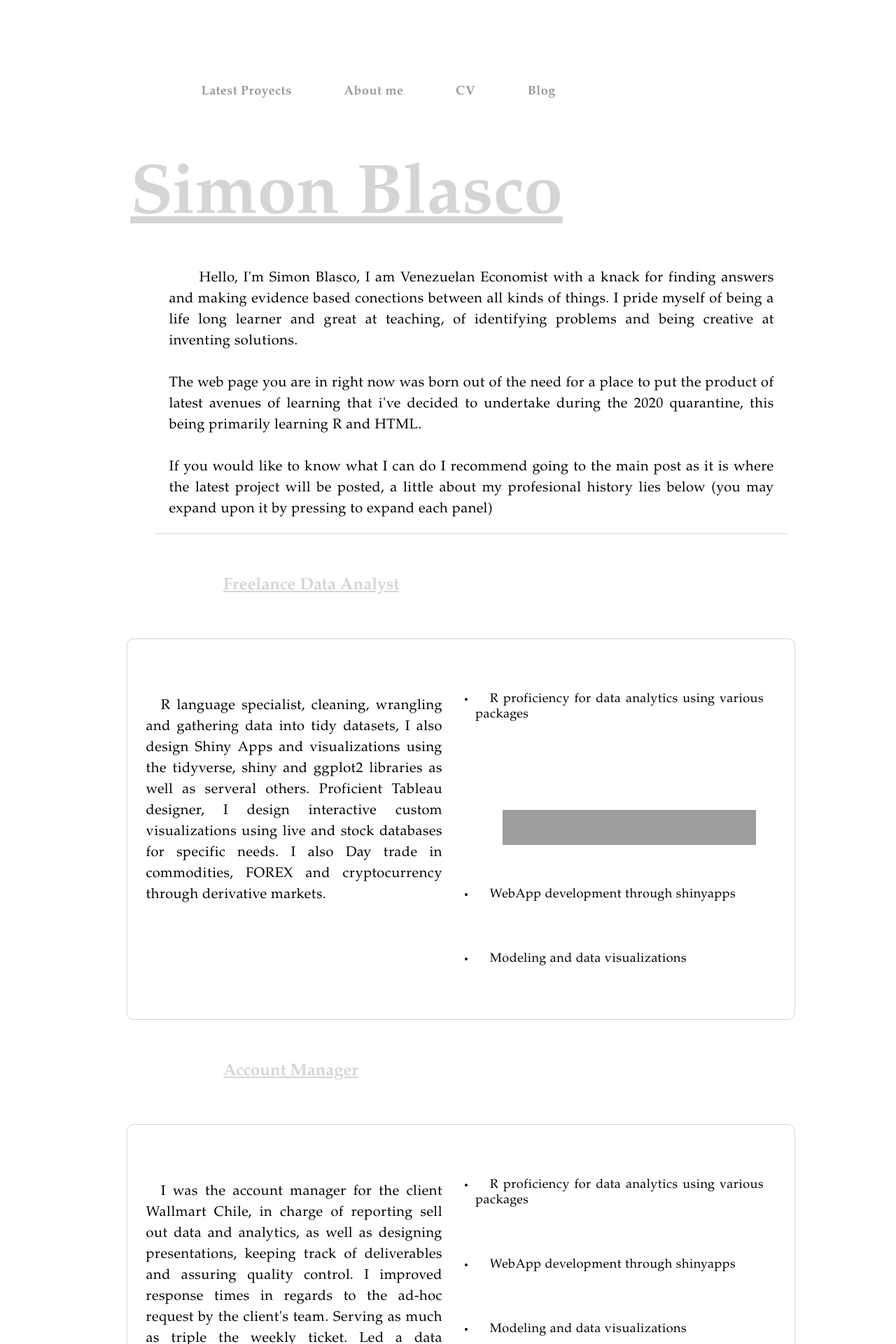
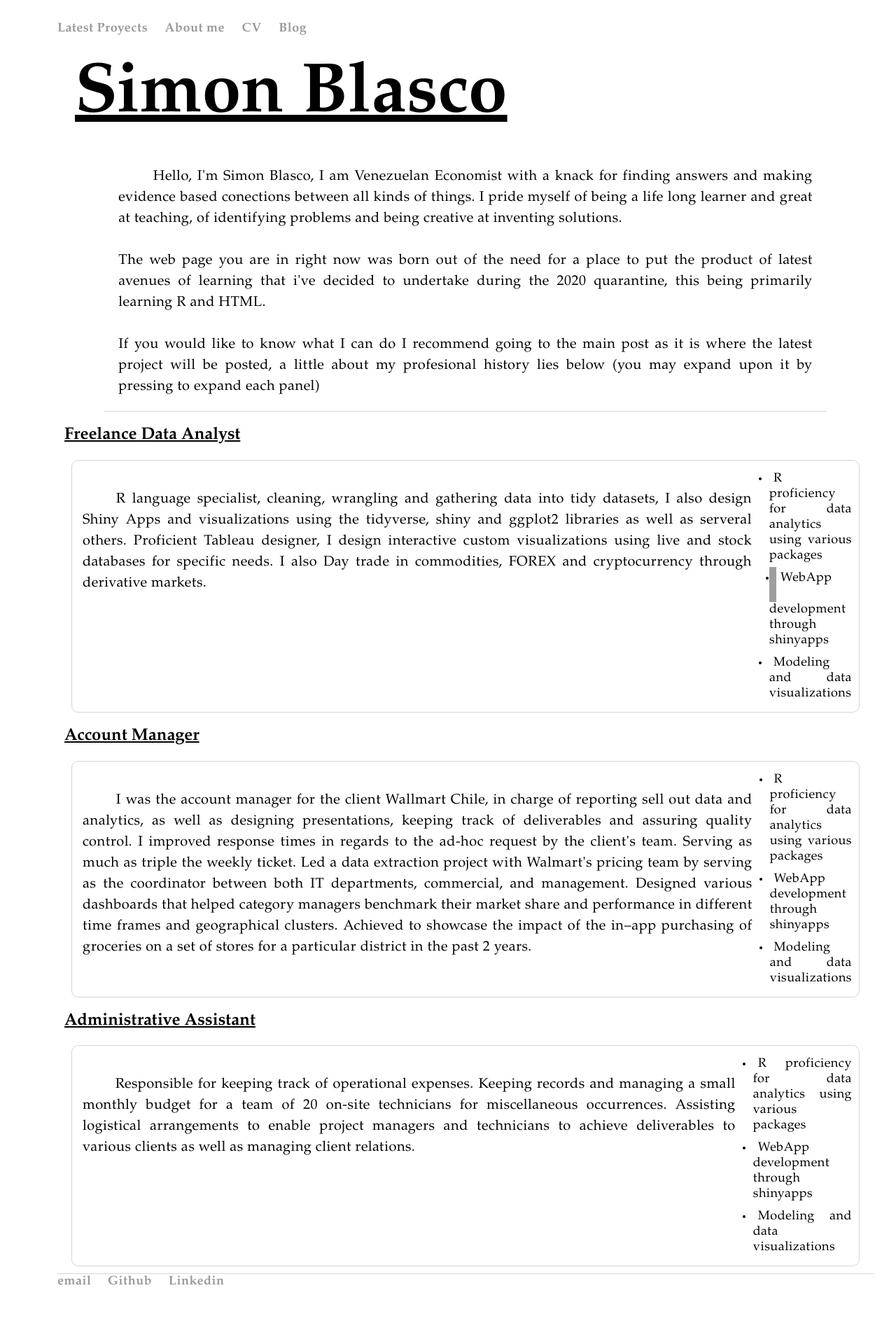
Before and after one commit to sblasco7/sblasco7.github.io, a Jekyll site: the page cv.html, which Jekyll copies as it is, in a window 1280 px wide. Shown: the top 1920 px of the page at 70% size. Built offline with Jekyll 4.4.1, drawn with Linux system fonts in a browser that asks for light colours; after the commit the page ends 1872 px from its top, so only the background shows below that; grey boxes are pictures that could not be loaded.

Commit message:
Update cv.css

```diff
--- a/css/cv.css
+++ b/css/cv.css
@@ -1,8 +1,10 @@
 * {
   box-sizing: border-box;
-  width: 95%;
-  margin: 60px auto;
-  padding-left: 50px;
+}
+body{
+   width: 95%;
+   padding-left: 50px;
+   margin: 30px auto;
 }
 header.main{
    margin: 0;
@@ -25,7 +27,6 @@ p {
    width: 90%;
    margin: 1px auto;
    border-bottom: solid thin #d5d5d5;
-   background-color: white;
    text-indent: 5%;
    letter-spacing: 0.5px;
 }
@@ -33,7 +34,7 @@ p {
 h1{
    font-family: "Garamond";
    font-size: 100px;
-   color: #d5d5d5;
+   color: black;
    text-decoration-line: underline;
    margin: 5px;
    padding: 20px;
@@ -41,7 +42,7 @@ h1{
 }
 h2,h3{
    font-family: "Garamond";
-   color: #d5d5d5;
+   color: black;
    text-decoration-line: underline;
 }
 
```
